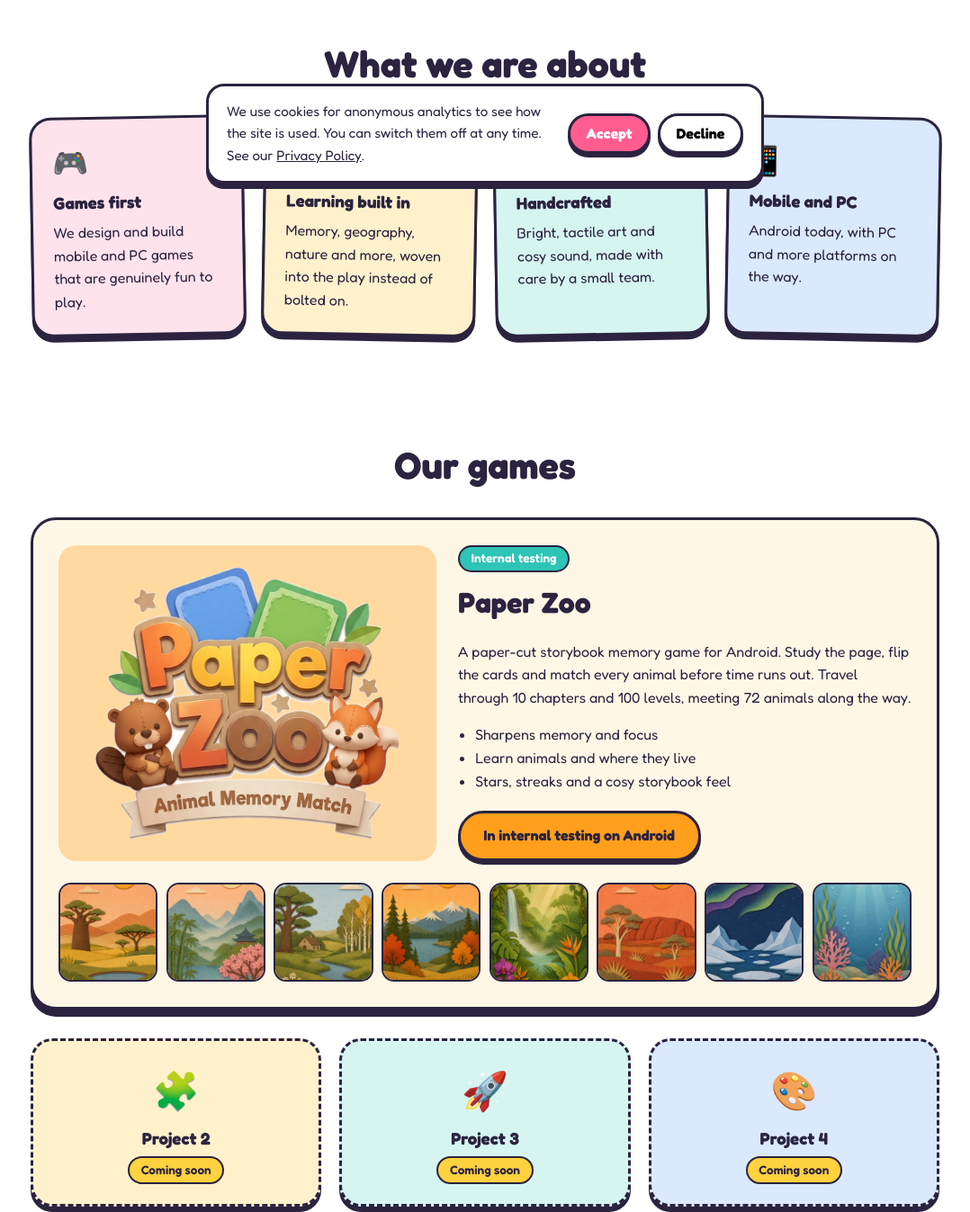
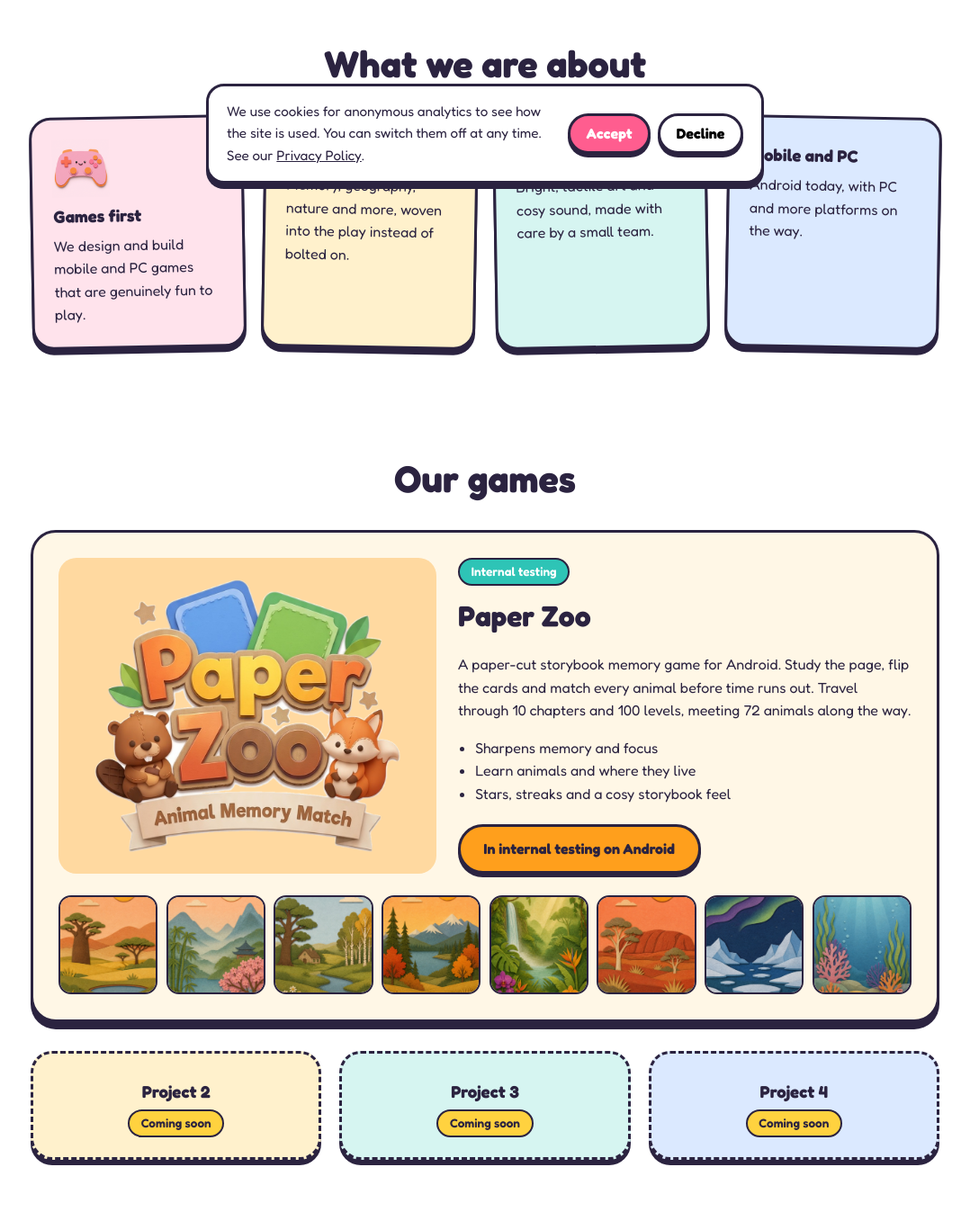
Before and after one commit to WayaeStudios-dot/Wayae-Studios-Page, an Astro site: page / in a window 1280 px wide. Shown: the part 580-1927 px from the top of the page at 90% size, without its empty margins (101-1179 px from the left). Built offline with nearby package versions, Linux system fonts and the light colour scheme; Astro itself is replaced by a stand-in of ours.

Commit message:
Remove emojis from the site and add paper-cut controller image
Co-Authored-By: Claude Sonnet 5.5 <noreply@anthropic.com>

```diff
--- a/src/layouts/Base.astro
+++ b/src/layouts/Base.astro
@@ -125,7 +125,7 @@ const gtmId = 'GTM-KXXWXXJR';
   .card { border:3px solid var(--ink); border-radius:24px; padding:1.4rem; box-shadow:0 6px 0 var(--ink); }
   .card h3 { margin:.3rem 0; }
   .card p { margin:0; }
-  .icon { font-size:2rem; display:block; }
+  .icon-img { width:64px; height:64px; display:block; margin-bottom:.4rem; mix-blend-mode:multiply; }
   .c1 { background:#ffe3ec; } .c2 { background:#fff1cc; } .c3 { background:#d6f5f1; } .c4 { background:#dbe9ff; }
   .grid .card:nth-child(odd) { transform:rotate(-1deg); }
   .grid .card:nth-child(even) { transform:rotate(1deg); }
--- a/src/pages/index.astro
+++ b/src/pages/index.astro
@@ -3,15 +3,15 @@ import Base from '../layouts/Base.astro';
 const base = import.meta.env.BASE_URL.endsWith('/') ? import.meta.env.BASE_URL : import.meta.env.BASE_URL + '/';
 const chapters = ['africa','asia','europe','north_america','south_america','australia','polar','oceans'];
 const pillars = [
-  ['🎮', 'Games first', 'We design and build mobile and PC games that are genuinely fun to play.', 'c1'],
-  ['🧠', 'Learning built in', 'Memory, geography, nature and more, woven into the play instead of bolted on.', 'c2'],
-  ['✂️', 'Handcrafted', 'Bright, tactile art and cosy sound, made with care by a small team.', 'c3'],
-  ['📱', 'Mobile and PC', 'Android today, with PC and more platforms on the way.', 'c4'],
+  ['controller.png', 'Games first', 'We design and build mobile and PC games that are genuinely fun to play.', 'c1'],
+  ['', 'Learning built in', 'Memory, geography, nature and more, woven into the play instead of bolted on.', 'c2'],
+  ['', 'Handcrafted', 'Bright, tactile art and cosy sound, made with care by a small team.', 'c3'],
+  ['', 'Mobile and PC', 'Android today, with PC and more platforms on the way.', 'c4'],
 ];
 const soon = [
-  ['Project 2', 'c2', '🧩'],
-  ['Project 3', 'c3', '🚀'],
-  ['Project 4', 'c4', '🎨'],
+  ['Project 2', 'c2'],
+  ['Project 3', 'c3'],
+  ['Project 4', 'c4'],
 ];
 ---
 <Base>
@@ -31,7 +31,7 @@ const soon = [
       <h2>What we are about</h2>
       <div class="grid">
         {pillars.map(([icon, t, p, c]) => (
-          <article class={`card ${c}`}><span class="icon">{icon}</span><h3>{t}</h3><p>{p}</p></article>
+          <article class={`card ${c}`}>{icon && <img class="icon-img" src={`${base}${icon}`} alt="" />}<h3>{t}</h3><p>{p}</p></article>
         ))}
       </div>
     </section>
@@ -60,9 +60,8 @@ const soon = [
       </article>
 
       <div class="soon">
-        {soon.map(([t, c, e]) => (
+        {soon.map(([t, c]) => (
           <article class={`card soon-card ${c}`}>
-            <span class="icon">{e}</span>
             <h3>{t}</h3>
             <span class="pill">Coming soon</span>
           </article>
```
Also changed, not shown: public/controller.png (added).
